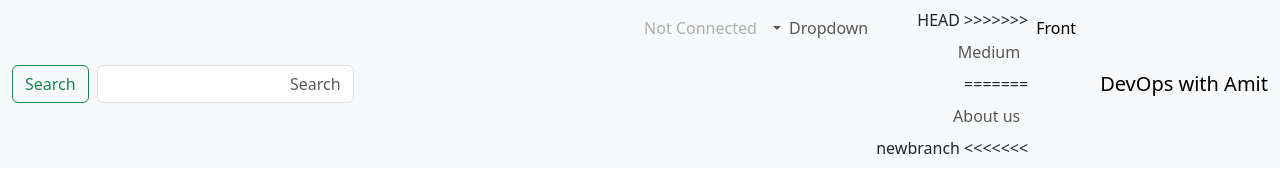
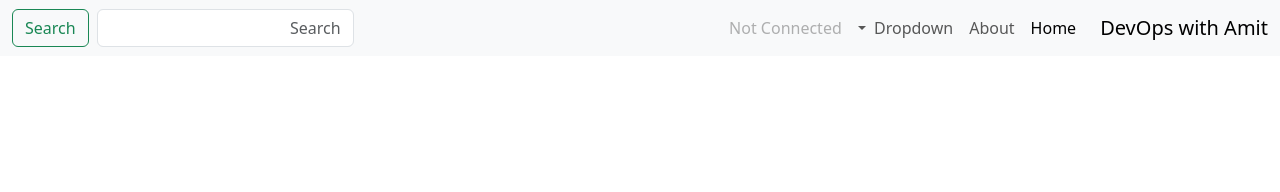
Before and after one commit to Adityaamit/Bugfix, a plain HTML site: page My code/index.html in a window 1280 px wide. Drawn offline with nearby package versions, Linux system fonts and the light colour scheme.

Commit message:
New chnages in master brnch

```diff
--- a/My code/index.html
+++ b/My code/index.html
@@ -20,14 +20,10 @@
           <div class="collapse navbar-collapse" id="navbarSupportedContent">
             <ul class="navbar-nav me-auto mb-2 mb-lg-0">
               <li class="nav-item">
-                <a class="nav-link active" aria-current="page" href="#">Front</a>
+                <a class="nav-link active" aria-current="page" href="#">Home</a>
               </li>
               <li class="nav-item">
-<<<<<<< HEAD
-                <a class="nav-link" href="#">Medium</a>
-=======
-                <a class="nav-link" href="#">About us</a>
->>>>>>> newbranch
+                <a class="nav-link" href="#">About</a>
               </li>
               <li class="nav-item dropdown">
                 <a class="nav-link dropdown-toggle" href="#" role="button" data-bs-toggle="dropdown" aria-expanded="false">
@@ -37,7 +33,7 @@
                   <li><a class="dropdown-item" href="#">Activity</a></li>
                   <li><a class="dropdown-item" href="#">Other's Activity</a></li>
                   <li><hr class="dropdown-divider"></li>
-                  <li><a class="dropdown-item" href="#">Write your own activity</a></li>
+                  <li><a class="dropdown-item" href="#">Own activity</a></li>
                 </ul>
               </li>
               <li class="nav-item">
```
